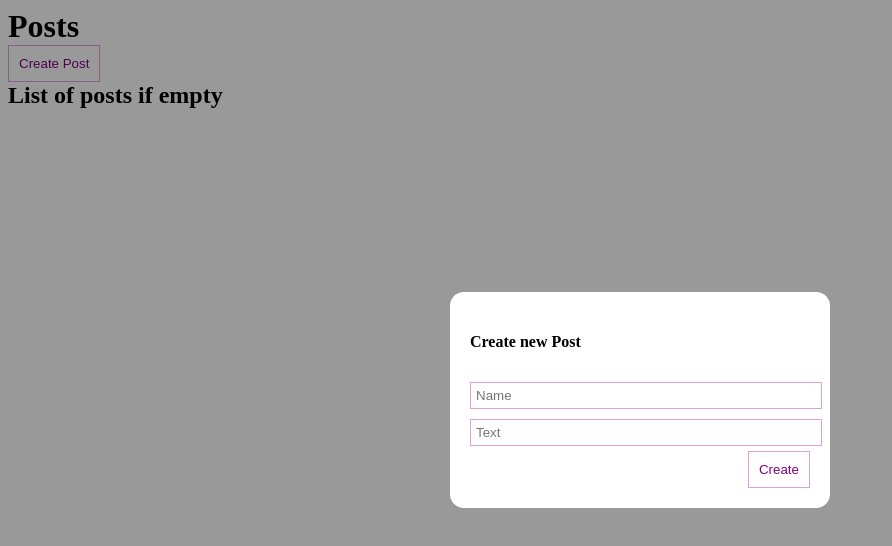
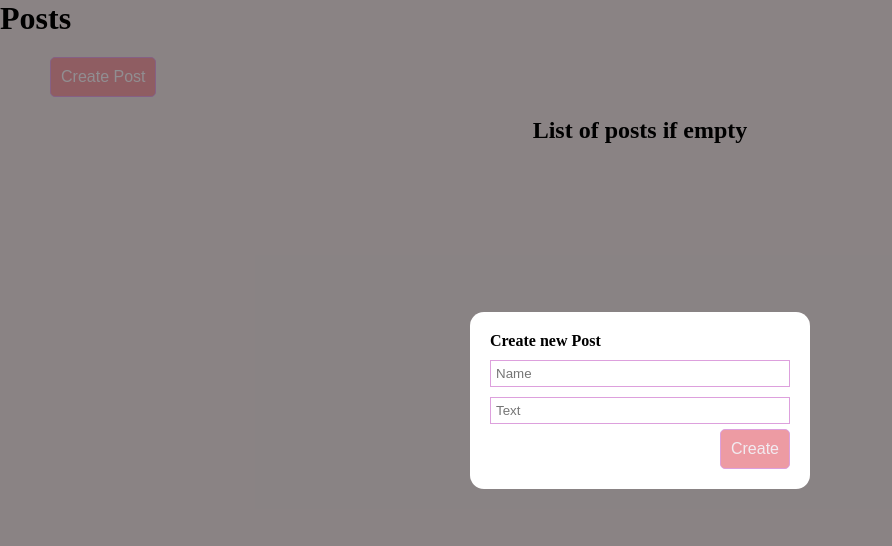
Before and after one commit to thePolly/firstvueapp, a Vue app in the folder vue-project/: page / in a window 1280 px wide. Both pictures are taken after a click on the button "Create Post". Shown: the top 546 px of the page, without its empty margins (0-892 px from the left). Built offline with nearby package versions, Linux system fonts and the light colour scheme; no server answers.

Commit message:
added some style

```diff
--- a/vue-project/src/App.vue
+++ b/vue-project/src/App.vue
@@ -1,93 +1,119 @@
-<script >
+<script>
 import PostForm from "@/components/PostForm.vue";
 import PostList from "@/components/PostList.vue";
-import axios from 'axios';
+import axios from "axios";
 
 export default {
-
   components: {
     PostForm,
-    PostList
+    PostList,
   },
 
-  data(){
+  data() {
     return {
       posts: [],
       dialogVisible: false,
-    }
+      arePostsLoading: false,
+      selectedSort: '',
+      sortOptions: [
+        { value: "title", name: "By Title" },
+        { value: "desc", name: "By Description" },
+      ],
+    };
   },
 
-  methods:{
+  methods: {
     createPost(post) {
       this.posts.push(post);
       this.dialogVisible = false;
     },
-    removePost(post){
-      this.posts = this.posts.filter(p => p.id !== post.id)
+    removePost(post) {
+      this.posts = this.posts.filter((p) => p.id !== post.id);
     },
-    showPost(){
-      this.dialogVisible=true;
+    showPost() {
+      this.dialogVisible = true;
     },
     async fetchPosts() {
-      try{
-        const response = await axios.get('https://jsonplaceholder.typicode.com/posts?_limit=10');
+      try {
+        this.arePostsLoading = true;
+        setTimeout(async () => {
+          const response = await axios.get(
+            "https://jsonplaceholder.typicode.com/posts?_limit=10"
+          );
           console.log(response);
           this.posts = response.data;
-
+          this.arePostsLoading = false;
+        }, 1000);
       } catch (e) {
-        alert('An error occurred during loading posts.');
-      }
+        alert("An error occurred during loading posts.");
+      } finally {
+        this.arePostsLoading = false;
       }
     },
+  },
 
-mounted: function() {
-    console.log('mounted');
+  mounted: function () {
+    console.log("mounted");
     this.fetchPosts();
-  }
-}
+  },
+  watch: {
+    dialogVisible(newOption) {
+      console.log(newOption);
+    },
+  },
+  computed: {
+    sortedPosts() {
+      return [...this.posts].sort((post1, post2) =>
+        post1[this.selectedSort]?.localeCompare(post2[this.selectedSort])
+      );
+    },
+  },
+};
 </script>
 
-
-//v-bind:posts == :posts
-//props should be modified before sending to child container
+//v-bind:posts == :posts //props should be modified before sending to child
+container
 <template>
   <div>
     <h1>Posts</h1>
-  <the-button @click="showPost">
-    Create Post
-  </the-button>
-<the-dialog v-model:show = "dialogVisible">
-  <post-form
- @create = "createPost"
- />
+
+    <div class="control_container">
+      <the-button @click="showPost"> Create Post </the-button>
+      <sorting-select v-show="false" v-model="selectedSort" :options="sortOptions" />
+    </div>
+
+    <the-dialog v-model:show="dialogVisible">
+      <post-form @create="createPost" />
     </the-dialog>
 
-
-
-<post-list
-:posts="posts"
-@remove = "removePost"
-/>
-
+    <post-list :posts="posts" @remove="removePost" v-if="!arePostsLoading" />
+    <div v-if="arePostsLoading">Loading...</div>
   </div>
-
 </template>
 
+//scoped is used when we want styles to be applied only for current component
+<style >
 
-//scoped is used when we want styles to be applied only for current component
-<style scoped>
 
 * {
   margin: 0;
   padding: 0;
   box-sizing: border-box;
+
+}
+html {
+  background-color: rgb(229, 218, 220);
 }
 
-.app{
+.app {
+
   padding: 20px;
+
 }
 
-
-
-
+.control_container {
+  margin: 20px 50px;
+  display: flex;
+  justify-content: space-between;
+}
 </style>
--- a/vue-project/src/components/PostItem.vue
+++ b/vue-project/src/components/PostItem.vue
@@ -1,8 +1,8 @@
 <template>
    <div class="post">
    <div>
-    <div>
-      <strong>Name:</strong> {{post.title}}
+    <div class="post__title">
+      {{post.title}}
     </div>
     <div>
       <strong>Desk:</strong> {{ post.body }}
@@ -33,11 +33,21 @@
 <style>
 
 .post {
+
   padding: 15px;
-  border: 2px solid pink;
-  margin-top: 15px;
+  border: 1px solid #b4b4b4;
+  background-color: rgb(250, 248, 249);
+  border-radius: 8px;
+  margin: 25px 50px;
   display: flex;
   align-items: center;
   justify-content: space-between;
 }
+
+.post__title {
+  font-size: 24px;
+  font-weight: 600;
+  margin-bottom: 30px;
+
+}
 </style>
--- a/vue-project/src/components/PostList.vue
+++ b/vue-project/src/components/PostList.vue
@@ -30,6 +30,8 @@ import PostItem from "@/components/PostItem.vue";
 
 
 <style>
-
+h2{
+  text-align :center;
+}
 
 </style>
--- /dev/null
+++ b/vue-project/src/components/UI/SortingSelect.vue
@@ -0,0 +1,30 @@
+<template>
+  <select modelValue="modelValue" @change="changeOptions">
+    <option disable value="">Select sorting type</option>
+    <option v-for="option in options" :key="option.value" :value="option.value">
+      {{ option.name }}
+    </option>
+  </select>
+</template>
+
+<script>
+export default {
+  name: "sorting-select",
+  props: {
+    modelValue: {
+      type: String,
+    },
+  },
+  options: {
+    type: Array,
+    default: () => [],
+  },
+  methods: {
+    changeOptions(event) {
+      this.$emit("update:modelValue", event.target.value);
+    },
+  },
+};
+</script>
+
+<style></style>
--- a/vue-project/src/components/UI/TheButton.vue
+++ b/vue-project/src/components/UI/TheButton.vue
@@ -20,9 +20,12 @@ export default{
     .btn{
 
       padding: 10px;
+      font-size: 16px;
       background: none;
-      color:purple;
+      color:rgb(241, 236, 241);
       border: 1px solid plum;
+      background-color: rgb(237, 155, 163);
+      border-radius: 5px;
       cursor: pointer;
     }
 
--- a/vue-project/src/components/UI/TheInput.vue
+++ b/vue-project/src/components/UI/TheInput.vue
@@ -1,23 +1,19 @@
 <template>
-<input
-:value="modelValue"
-@input = "updateInput"
-class="input" type = "text">
-
+  <input :value="modelValue" @input="updateInput" class="input" type="text" />
 </template>
 
 <script>
 export default {
-    name: 'the-input',
-    props:{
-        modelValue: [String, Number]
+  name: "the-input",
+  props: {
+    modelValue: [String, Number],
   },
   methods: {
-        updateInput(event){
-            this.$emit('update:modelValue', event.target.value)
-        }
-    }
-}
+    updateInput(event) {
+      this.$emit("update:modelValue", event.target.value);
+    },
+  },
+};
 </script>
 
 <style scoped>
@@ -26,7 +22,5 @@ export default {
   border: 1px solid plum;
   padding: 5px 5px;
   margin-top: 10px;
-
 }
-
 </style>
--- a/vue-project/src/components/UI/index.js
+++ b/vue-project/src/components/UI/index.js
@@ -2,9 +2,11 @@
 import TheButton from "@/components/UI/TheButton.vue";
 import TheInput from "@/components/UI/TheInput.vue";
 import TheDialog from "@/components/UI/TheDialog.vue";
+import SortingSelect from "@/components/UI/SortingSelect.vue";
 
 export default [
   TheButton,
   TheInput,
-  TheDialog
+  TheDialog,
+  SortingSelect
 ]
```
Lines whose indentation alone changed are shown as unchanged.
